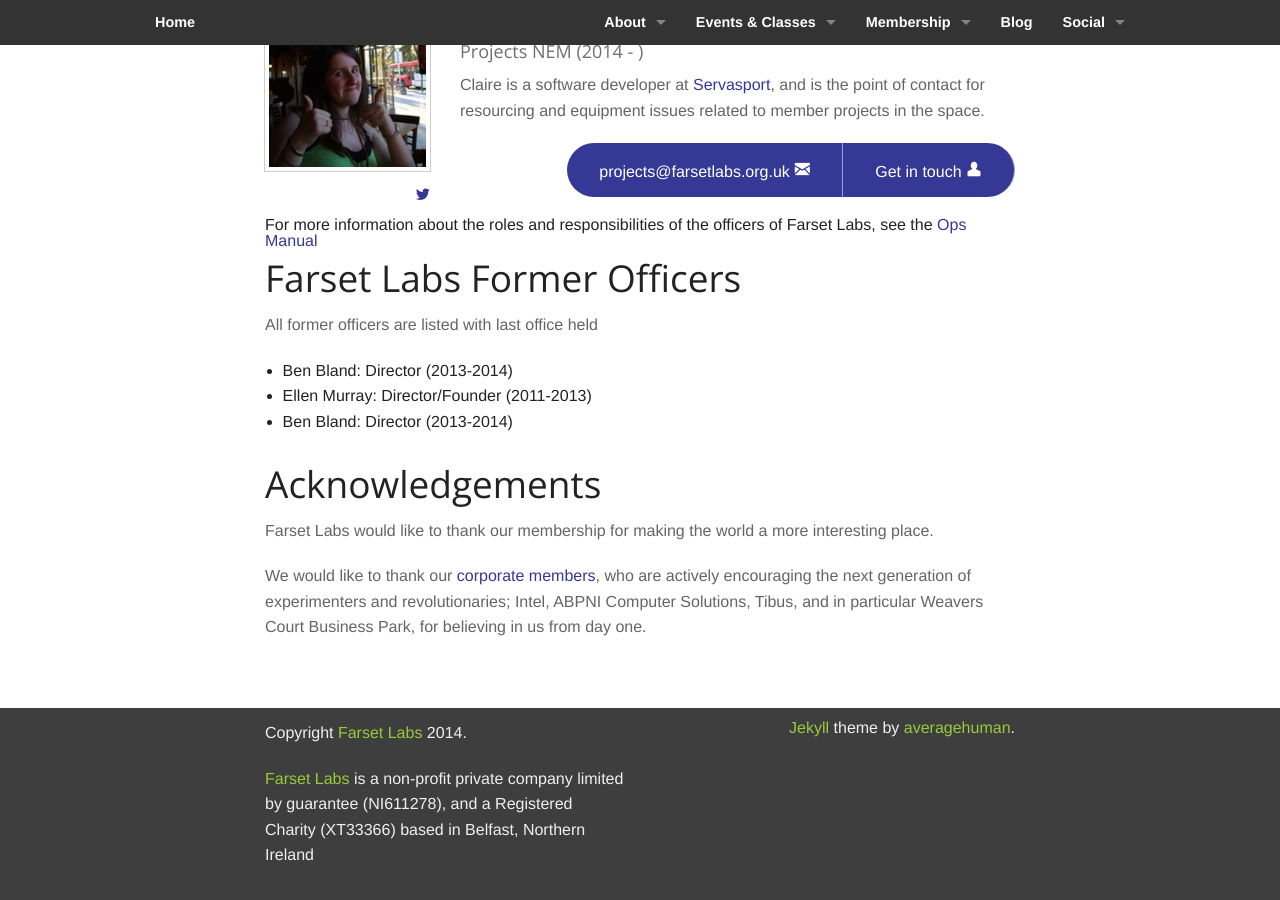
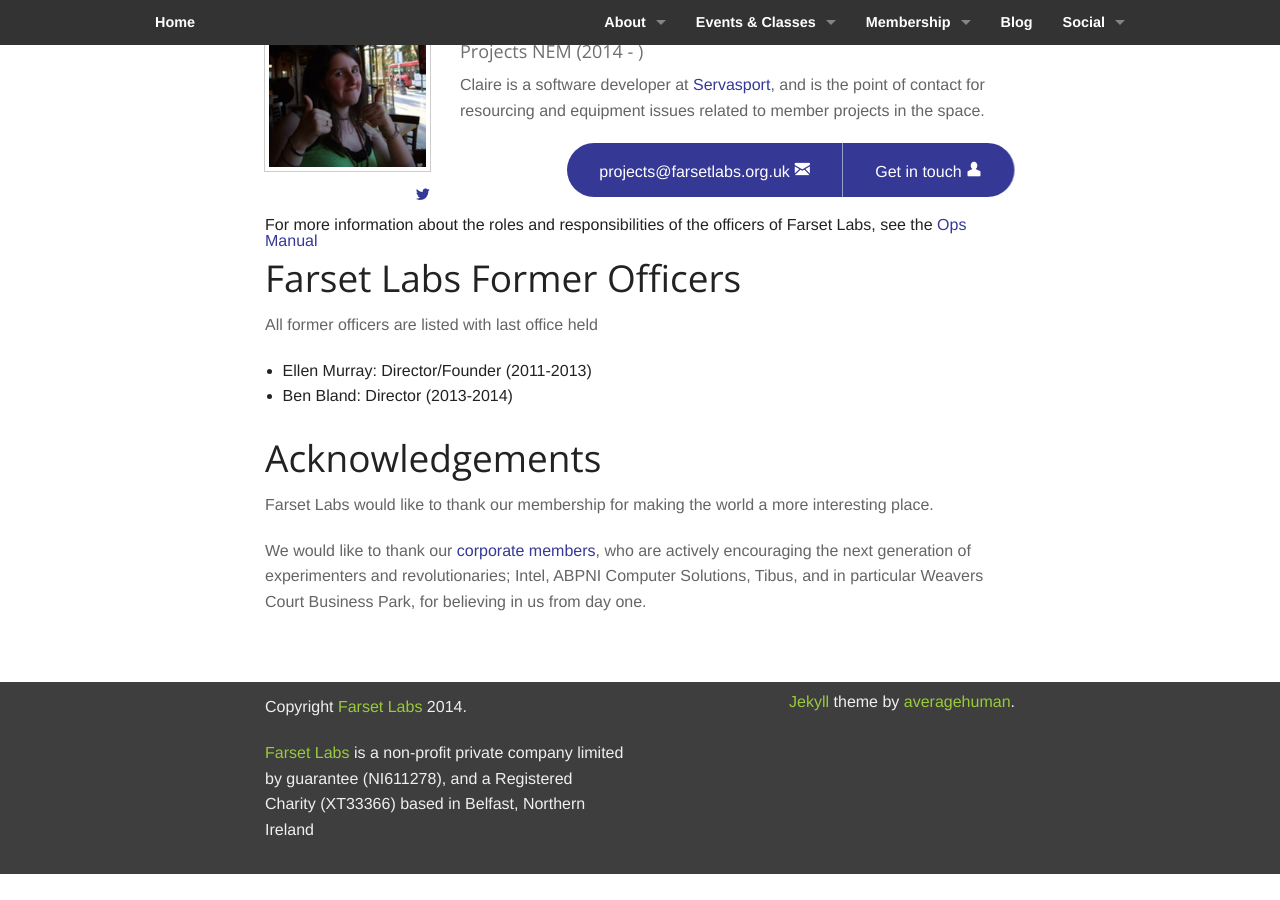
Before and after one commit to FarsetLabs/farsetlabs.github.io, a Jekyll site: the page built from about/index.html, in a window 1280 px wide and 900 px high, scrolled down 2796 px. Built offline with Jekyll 4.4.1, drawn with Linux system fonts in a browser that asks for light colours; after the commit the page ends 3670 px from its top, so only the background shows below that.

Commit message:
Drop Clone
Fixed #56

```diff
--- a/about/index.html
+++ b/about/index.html
@@ -89,7 +89,6 @@ For more information about the roles and responsibilities of the officers of Far
     <div class="small-12 columns">
 		<p>All former officers are listed with last office held</p>
 		<ul>
-			<li>Ben Bland: Director (2013-2014)</li>
 			<li>Ellen Murray: Director/Founder (2011-2013)</li>
 			<li>Ben Bland: Director (2013-2014)</li>
 		</ul>
```
